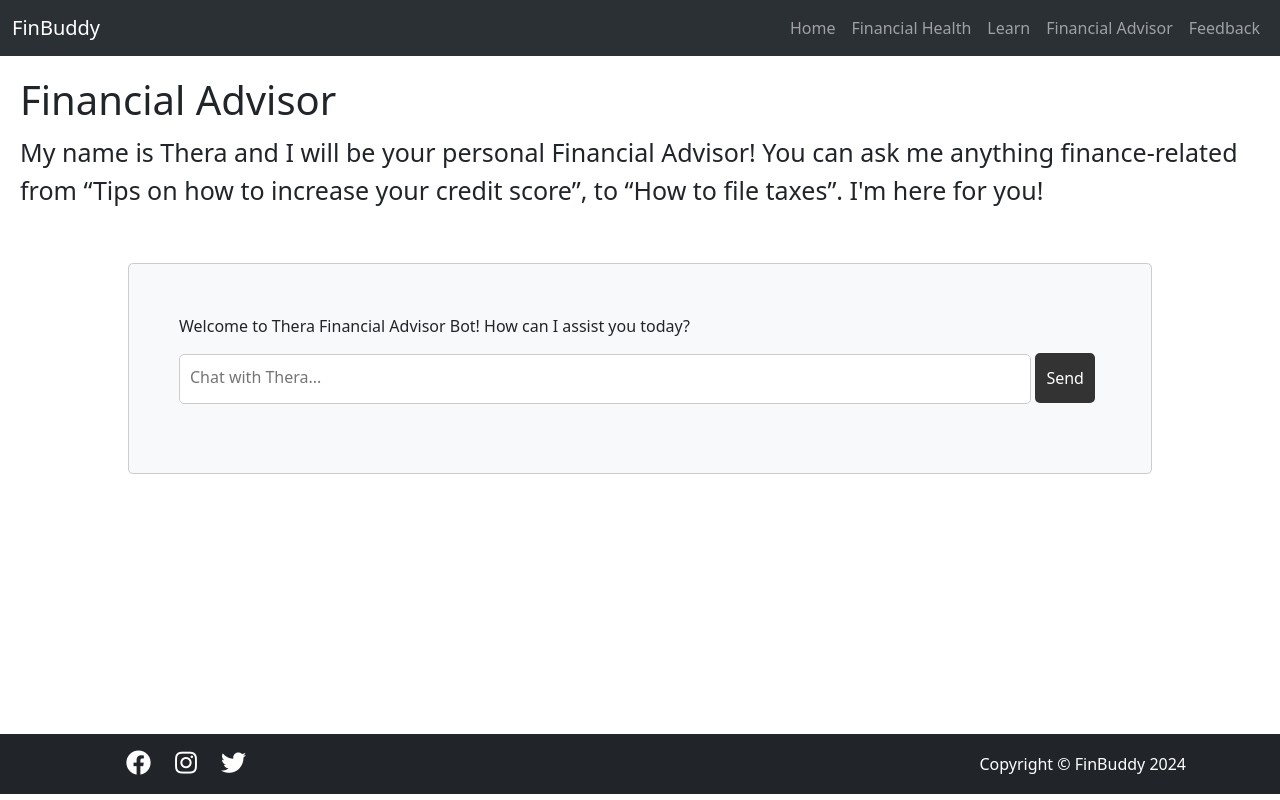
After one commit to Mildness10/finbuddy, a Django app: page /finadvisor/ in a window 1280 px wide. The commit adds this page. Run offline with Django 5.2, Linux system fonts and the light colour scheme.

Commit message:
implemented the financial advisor webpage for user interaction with Thera

```diff
--- /dev/null
+++ b/fin/advisor.py
@@ -0,0 +1,33 @@
+import PyPDF2
+from langchain_openai import ChatOpenAI
+import os
+import glob
+import warnings
+warnings.filterwarnings("ignore")
+
+def extract_text_from_pdf(pdf_path):
+    text = ""
+    with open(pdf_path, "rb") as file:
+        reader = PyPDF2.PdfReader(file)
+        text = ''
+        for page in reader.pages:
+            text += page.extract_text() + '\n'
+        return text
+
+pdf_directory = 'C:/Users/user/Documents/FinBud/finbuddy/static'
+
+pdf_files = glob.glob(os.path.join(pdf_directory, '*.pdf'))
+
+pdf_file_names = [os.path.basename(pdf_file) for pdf_file in pdf_files]
+
+pdf_texts = [extract_text_from_pdf(pdf_path) for pdf_path in pdf_file_names]
+
+llm = ChatOpenAI(api_key="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")
+
+
+def get_advisor_response(user_input):
+    prompt = f"{user_input}"
+    response = llm.invoke(f'{prompt}, {pdf_texts}')
+    output_text = response.content
+
+    return output_text
--- a/fin/urls.py
+++ b/fin/urls.py
@@ -1,4 +1,4 @@
-from .views import HomePageView, LearnPageView, FeedbackPageView, FinHealthPageView
+from .views import HomePageView, LearnPageView, FeedbackPageView, FinHealthPageView, FinAdvisorPageView
 from django.urls import path
 
 urlpatterns = [
@@ -6,4 +6,5 @@ urlpatterns = [
     path('learn/', LearnPageView.as_view(), name='learn'),
     path('feedback/', FeedbackPageView.as_view(), name='feedback'),
     path('finhealth/', FinHealthPageView.as_view(), name='finhealth'),
+    path('finadvisor/', FinAdvisorPageView.as_view(), name='finadvisor'),
 ]
--- a/fin/views.py
+++ b/fin/views.py
@@ -1,5 +1,9 @@
 from django.shortcuts import render
 from django.views.generic import TemplateView
+from django.http import JsonResponse
+from .advisor import get_advisor_response
+import logging
+import json
 
 # Create your views here.
 class HomePageView(TemplateView):
@@ -13,3 +17,17 @@ class FeedbackPageView(TemplateView):
 
 class FinHealthPageView(TemplateView):
     template_name = 'finhealth.html'
+
+class FinAdvisorPageView(TemplateView):
+    template_name = 'finadvisor.html'
+
+    def post(self, request, *args, **kwargs):
+            try:
+                data = json.loads(request.body.decode('utf-8'))
+                user_message = data.get('userMessage', '')
+
+                advisor_response = get_advisor_response(user_message)
+
+                return JsonResponse({'response': advisor_response})
+            except json.JSONDecodeError:
+                return JsonResponse({'error': 'Invalid JSON data'}, status=400)
--- /dev/null
+++ b/static/js/script.js
@@ -0,0 +1,73 @@
+document.addEventListener("DOMContentLoaded", function() {
+    const textarea = document.getElementById('user-message');
+    const messages = document.getElementById('messages');
+    const form = document.getElementById('message-form');
+
+    // Function to add a message to the chat interface
+    function addMessage(message, sender) {
+        const messageElement = document.createElement('div');
+        messageElement.classList.add('message');
+        messageElement.textContent = message;
+        if (sender === 'bot') {
+            messageElement.classList.add('bot-message');
+            messageElement.style.backgroundColor = '#0d6efd';
+            messageElement.style.padding = '10px';
+            messageElement.style.borderRadius = '5px';
+
+        } else {
+            messageElement.classList.add('user-message');
+            messageElement.style.backgroundColor = '#ffffff';
+            messageElement.style.padding = '10px'
+            messageElement.style.borderRadius = '5px';
+
+        }
+        messages.appendChild(messageElement);
+        // Scroll to the bottom of the chat container
+        messages.scrollTop = messages.scrollHeight;
+    }
+
+    // Event listener for form submission
+    form.addEventListener('submit', function(event) {
+        event.preventDefault();
+        const userMessage = textarea.value.trim();
+        if (userMessage === '') return;
+        addMessage(userMessage, 'user');
+
+
+        function getCookie(name) {
+            let cookieValue = null;
+            if (document.cookie && document.cookie !== '') {
+                const cookies = document.cookie.split(';');
+                for (let i = 0; i < cookies.length; i++) {
+                    const cookie = cookies[i].trim();
+                    if (cookie.startsWith(`${name}=`)) {
+                        cookieValue = decodeURIComponent(cookie.substring(name.length + 1));
+                        break;
+                    }
+                }
+            }
+            return cookieValue;
+        }
+
+        const csrftoken = getCookie('csrftoken');
+        // Send user message to backend for processing
+        fetch('/finadvisor/', {
+            method: 'POST',
+            headers: {
+                'Content-Type': 'application/json',
+                'X-CSRFToken': csrftoken
+            },
+            body: JSON.stringify({ userMessage: userMessage })
+        })
+        .then(response => response.json())
+        .then(data => {
+            const botResponse = data.response;
+            addMessage(botResponse, 'bot');
+        })
+        .catch(error => {
+            console.error('Error:', error);
+        });
+
+        textarea.value = ''; // Clear the textarea
+    });
+});
--- a/templates/base.html
+++ b/templates/base.html
@@ -55,7 +55,7 @@
               <a class="nav-link" href="{% url 'learn' %}">Learn</a>
             </li>
             <li class="nav-item">
-              <a class="nav-link" href="#">Financial Advisor</a>
+              <a class="nav-link" href="{% url 'finadvisor' %}">Financial Advisor</a>
             </li>
             <li class="nav-item">
               <a class="nav-link" href="{% url 'feedback' %}">Feedback</a>
@@ -102,7 +102,7 @@
     </footer>
     <script
       src="https://code.jquery.com/jquery-3.6.0.min.js"
-      integrity="sha256-L8U+HzOJh0Ae6hEnUVI72ud1jIvQGGSPDTPmhO9EJsM="
+      integrity="sha256-/xUj+3OJU5yExlq6GSYGSHk7tPXikynS7ogEvDej/m4="
       crossorigin="anonymous"
     ></script>
     <script
--- /dev/null
+++ b/templates/finadvisor.html
@@ -0,0 +1,85 @@
+{% extends "base.html" %} {% load static %} {% block content %}
+<style>
+  .chat-interface {
+    max-width: 80vw;
+    margin: 0 auto;
+  }
+
+  #chat-container {
+    border: 1px solid #ccc;
+    border-radius: 5px;
+    overflow-y: auto;
+    max-height: 400px; /* Adjust the maximum height as needed */
+    padding: 50px;
+    margin-bottom: 20px;
+  }
+
+  #messages {
+    margin-bottom: 10px;
+  }
+
+  textarea {
+    width: calc(100% - 70px);
+    height: 50px;
+    resize: none;
+    padding: 10px;
+    border: 1px solid #ccc;
+    border-radius: 5px;
+    {% comment %} margin-bottom: 10px; {% endcomment %}
+  }
+
+  button {
+    width: 60px;
+    height: 50px;
+    padding: 0px;
+    border: none;
+    background-color: #333;
+    color: #fff;
+    border-radius: 5px;
+    cursor: pointer;
+    transform: translateY(-20px)
+  }
+
+  button:hover {
+    background-color: #555;
+  }
+  .space{
+    height: 30vh;
+
+  }
+</style>
+
+<header style="margin: 20px">
+  <h1 style="margin-bottom: 10px">Financial Advisor</h1>
+  <p style="margin-bottom: 10px; font-size: 25px">
+    My name is Thera and I will be your personal Financial Advisor! You can ask
+    me anything finance-related from “Tips on how to increase your credit
+    score”, to “How to file taxes”. I'm here for you!
+  </p>
+  <br />
+</header>
+
+<main>
+  <section class="chat-interface" style="background-color: #f8f9fa">
+    <div id="chat-container">
+      <div id="messages">
+        <p>
+          Welcome to Thera Financial Advisor Bot! How can I assist you today?
+        </p>
+      </div>
+      <form id="message-form">
+        <textarea
+          id="user-message"
+          name="user-message"
+          placeholder="Chat with Thera..."
+        ></textarea>
+        <button type="submit" id="send-button">Send</button>
+      </form>
+    </div>
+  </section>
+</main>
+
+<div class="space"></div>
+
+<script src="{% static 'js/script.js' %}"></script>
+{% endblock content %}
```
Also changed, not shown: templates/learn.html (+7 -5 lines), 1 other file.
